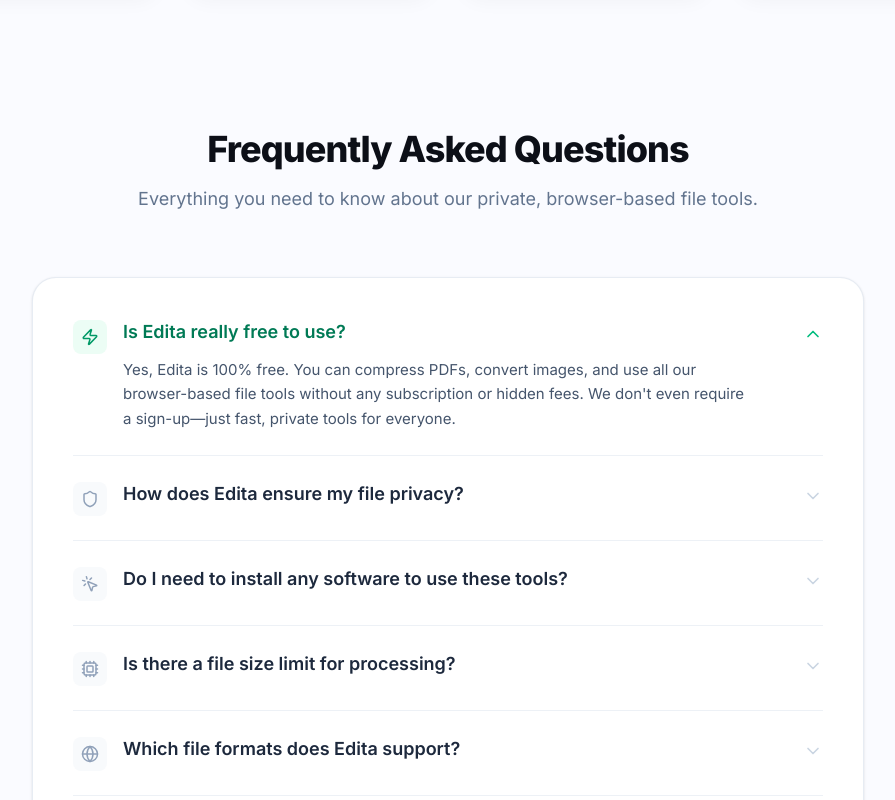
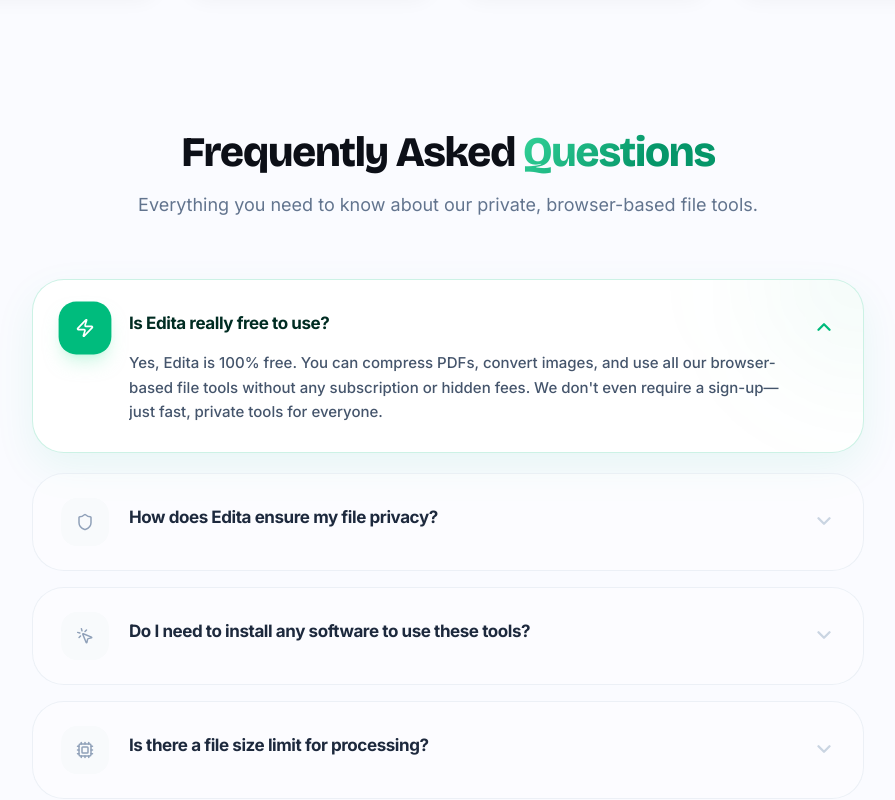
Before and after one commit to siddharth-fr/edita, a Next.js app: page / in a window 1280 px wide. Shown: the part 2660-3460 px from the top of the page, without its empty margins (192-1087 px from the left). Built offline with nearby package versions, Linux system fonts and the light colour scheme.

Commit message:
better faq ui

```diff
--- a/src/components/ui/FAQSection.tsx
+++ b/src/components/ui/FAQSection.tsx
@@ -13,33 +13,57 @@
 
 const FAQItem = ({ question, answer, isOpen, onClick, icon }: FAQItemProps) => {
   return (
-    <div className="border-b border-slate-200/60 last:border-0 overflow-hidden">
+    <div
+      className={`group relative transition-all duration-300 rounded-[2rem] border overflow-hidden ${
+        isOpen
+          ? 'bg-white border-emerald-500/20 shadow-[0_15px_40px_rgba(16,185,129,0.08)] -translate-y-1'
+          : 'bg-white/40 border-slate-200/60 hover:border-emerald-500/10 hover:bg-white hover:shadow-[0_10px_30px_rgba(0,0,0,0.03)] hover:-translate-y-0.5'
+      }`}
+    >
       <button
         onClick={onClick}
-        className="w-full py-6 flex items-start gap-4 text-left transition-all duration-200 group"
+        className="w-full px-7 py-6 flex items-start gap-5 text-left transition-all duration-200"
         aria-expanded={isOpen}
       >
-        <div className={`mt-0.5 p-2 rounded-lg transition-colors duration-200 ${isOpen ? 'bg-emerald-50 text-emerald-600' : 'bg-slate-50 text-slate-400 group-hover:text-slate-600'}`}>
+        <div className={`shrink-0 w-12 h-12 rounded-2xl flex items-center justify-center transition-all duration-300 ${
+          isOpen
+            ? 'bg-emerald-500 text-white scale-110 shadow-lg shadow-emerald-200/50'
+            : 'bg-slate-50 text-slate-400 group-hover:bg-emerald-50 group-hover:text-emerald-500'
+        }`}>
           {icon}
         </div>
-        <div className="flex-1 pr-8">
-          <h3 className={`text-lg font-semibold transition-colors duration-200 ${isOpen ? 'text-emerald-700' : 'text-slate-800'}`}>
+
+        <div className="flex-1 pt-2">
+          <h3 className={`text-[17px] font-bold tracking-tight transition-colors duration-200 leading-snug ${
+            isOpen ? 'text-emerald-950' : 'text-slate-800'
+          }`}>
             {question}
           </h3>
+
           <div
-            className={`grid transition-all duration-300 ease-in-out ${isOpen ? 'grid-rows-[1fr] opacity-100 mt-3' : 'grid-rows-[0fr] opacity-0'}`}
+            className={`grid transition-all duration-500 ease-[cubic-bezier(0.16,1,0.3,1)] ${
+              isOpen ? 'grid-rows-[1fr] opacity-100 mt-4' : 'grid-rows-[0fr] opacity-0 mt-0'
+            }`}
           >
             <div className="overflow-hidden">
-              <p className="text-slate-600 leading-relaxed text-[15px]">
+              <p className="text-slate-600 leading-relaxed text-[15px] font-medium pb-1">
                 {answer}
               </p>
             </div>
           </div>
         </div>
-        <div className={`mt-1.5 transition-transform duration-300 ${isOpen ? 'rotate-180 text-emerald-500' : 'text-slate-300'}`}>
-          <ChevronDown size={20} />
+
+        <div className={`mt-3 transition-all duration-500 ${
+          isOpen ? 'rotate-180 text-emerald-500' : 'text-slate-300 group-hover:text-emerald-400'
+        }`}>
+          <ChevronDown size={22} strokeWidth={2.5} />
         </div>
       </button>
+
+      {/* Decorative ambient glow for open item */}
+      {isOpen && (
+        <div className="absolute -top-24 -right-24 w-48 h-48 bg-emerald-500/5 rounded-full blur-3xl pointer-events-none" />
+      )}
     </div>
   );
 };
@@ -93,15 +117,28 @@
   return (
     <section className="w-full max-w-4xl px-4 sm:px-8 py-24 mb-12">
       <div className="text-center mb-16">
-        <h2 className="text-3xl sm:text-4xl font-extrabold text-[#0C0F17] tracking-tight mb-4">
-          Frequently Asked Questions
+        <h2 style={{
+          margin: '0 0 16px',
+          fontFamily: 'var(--font-display), sans-serif',
+          fontWeight: 800,
+          letterSpacing: '-0.03em',
+          lineHeight: 1.1,
+          fontSize: 'clamp(32px, 5vw, 42px)',
+          color: '#0C0F17',
+        }}>
+          Frequently Asked <span style={{
+            background: 'linear-gradient(128deg, #34D399 0%, #059669 65%)',
+            WebkitBackgroundClip: 'text',
+            WebkitTextFillColor: 'transparent',
+            backgroundClip: 'text',
+          }}>Questions</span>
         </h2>
         <p className="text-lg text-slate-500 max-w-2xl mx-auto">
           Everything you need to know about our private, browser-based file tools.
         </p>
       </div>
 
-      <div className="bg-white rounded-3xl border border-slate-200/80 shadow-sm px-6 sm:px-10 py-4">
+      <div className="flex flex-col gap-4 w-full">
         {faqs.map((faq, index) => (
           <FAQItem
             key={index}
```
